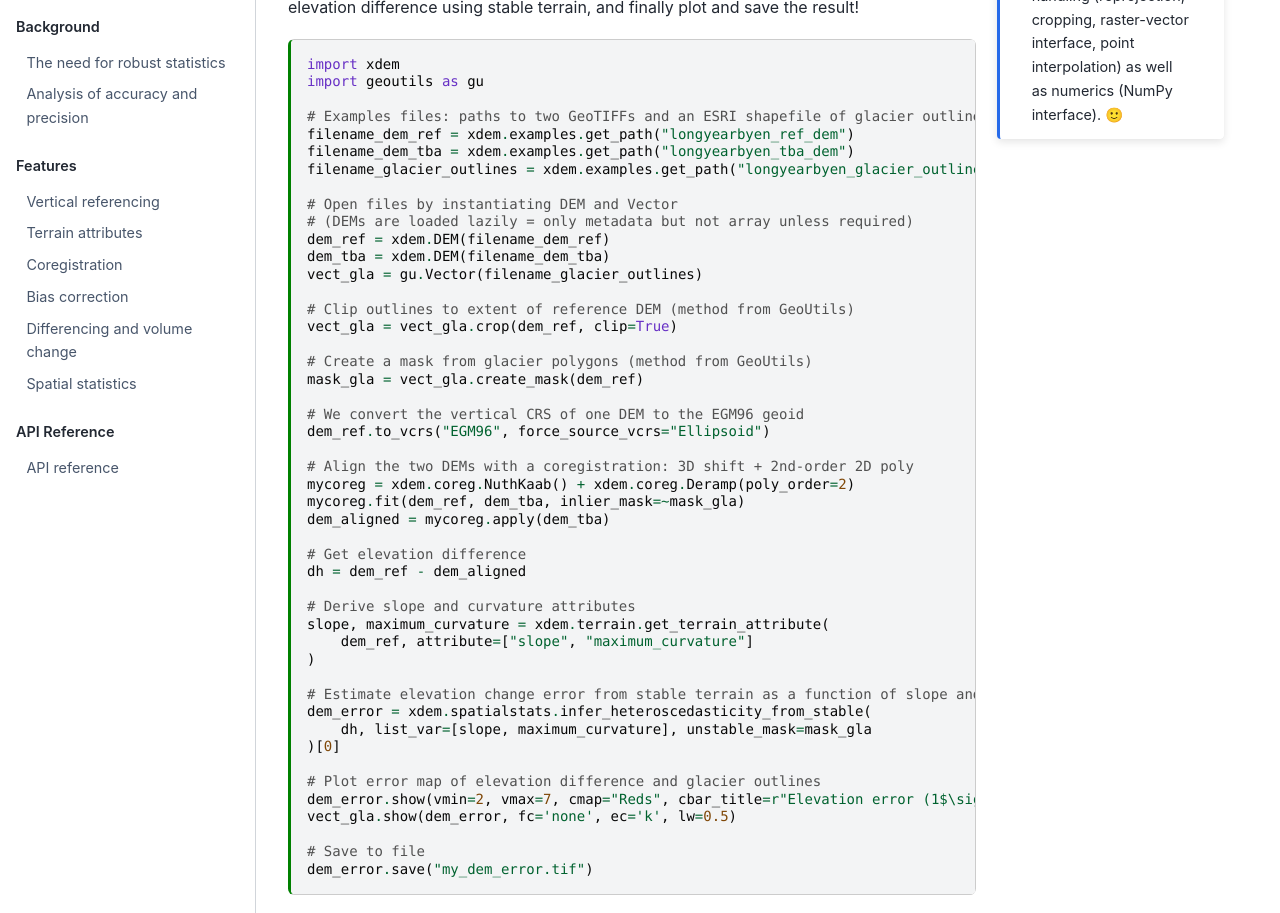
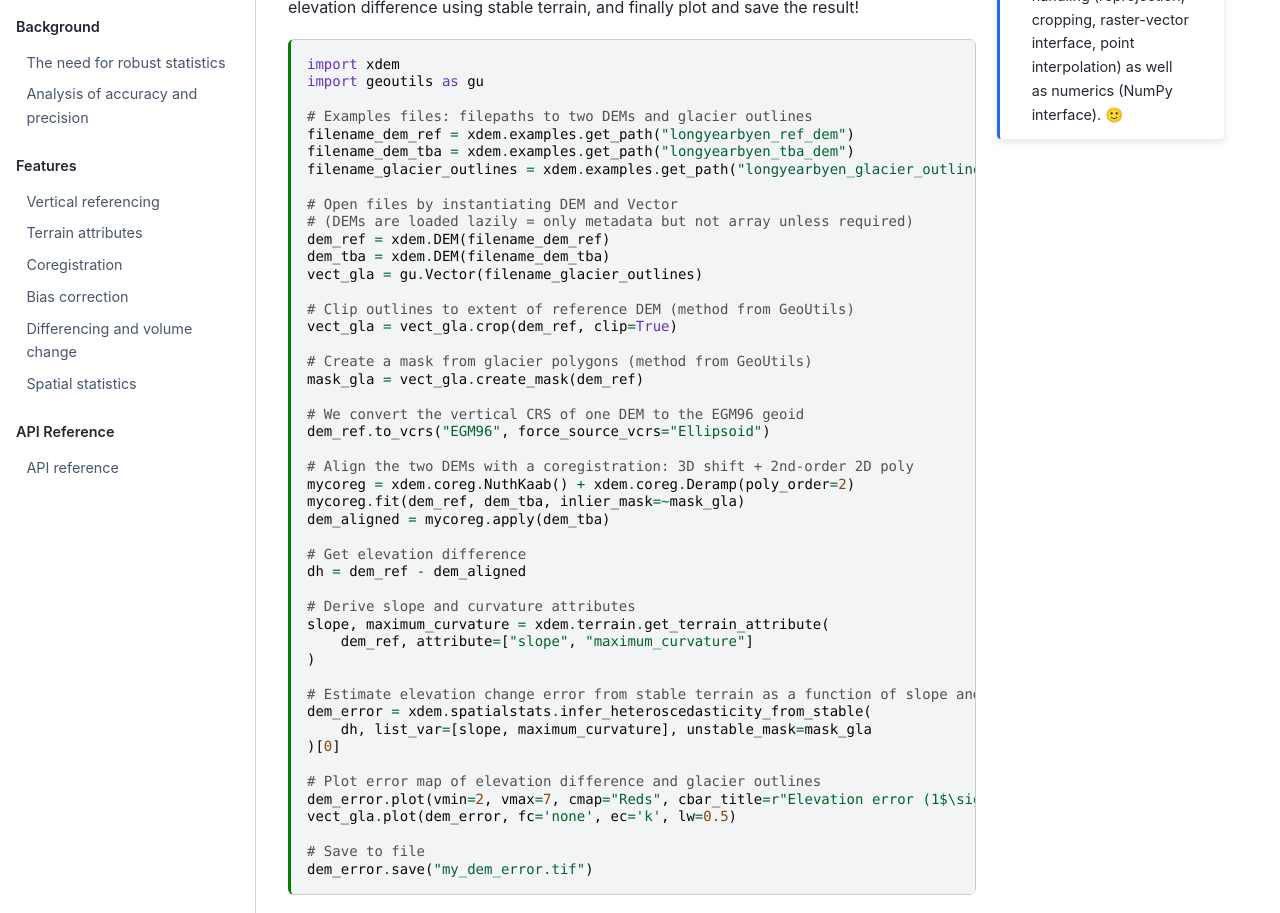
Before and after one commit to GlacioHack/xdem, a Sphinx documentation site: the page built from doc/source/quick_start.md, in a window 1280 px wide and 1400 px high. Shown: the part 415-1328 px from the top of the window. Built offline with Sphinx 7.4.7 and the Sphinx Book theme 1.1.4, drawn with Linux system fonts in a browser that asks for light colours; pages that are not in the unit, such as notebooks, are missing from menus; the version number is read from the project's files by our own code.

Commit message:
Fix plot of new quick start

```diff
--- a/doc/source/quick_start.md
+++ b/doc/source/quick_start.md
@@ -37,7 +37,7 @@ finally plot and save the result!
 import xdem
 import geoutils as gu
 
-# Examples files: paths to two GeoTIFFs and an ESRI shapefile of glacier outlines
+# Examples files: filepaths to two DEMs and glacier outlines
 filename_dem_ref = xdem.examples.get_path("longyearbyen_ref_dem")
 filename_dem_tba = xdem.examples.get_path("longyearbyen_tba_dem")
 filename_glacier_outlines = xdem.examples.get_path("longyearbyen_glacier_outlines")
@@ -76,8 +76,8 @@ dem_error = xdem.spatialstats.infer_heteroscedasticity_from_stable(
 )[0]
 
 # Plot error map of elevation difference and glacier outlines
-dem_error.show(vmin=2, vmax=7, cmap="Reds", cbar_title=r"Elevation error (1$\sigma$, m)")
-vect_gla.show(dem_error, fc='none', ec='k', lw=0.5)
+dem_error.plot(vmin=2, vmax=7, cmap="Reds", cbar_title=r"Elevation error (1$\sigma$, m)")
+vect_gla.plot(dem_error, fc='none', ec='k', lw=0.5)
 
 # Save to file
 dem_error.save("my_dem_error.tif")
```
